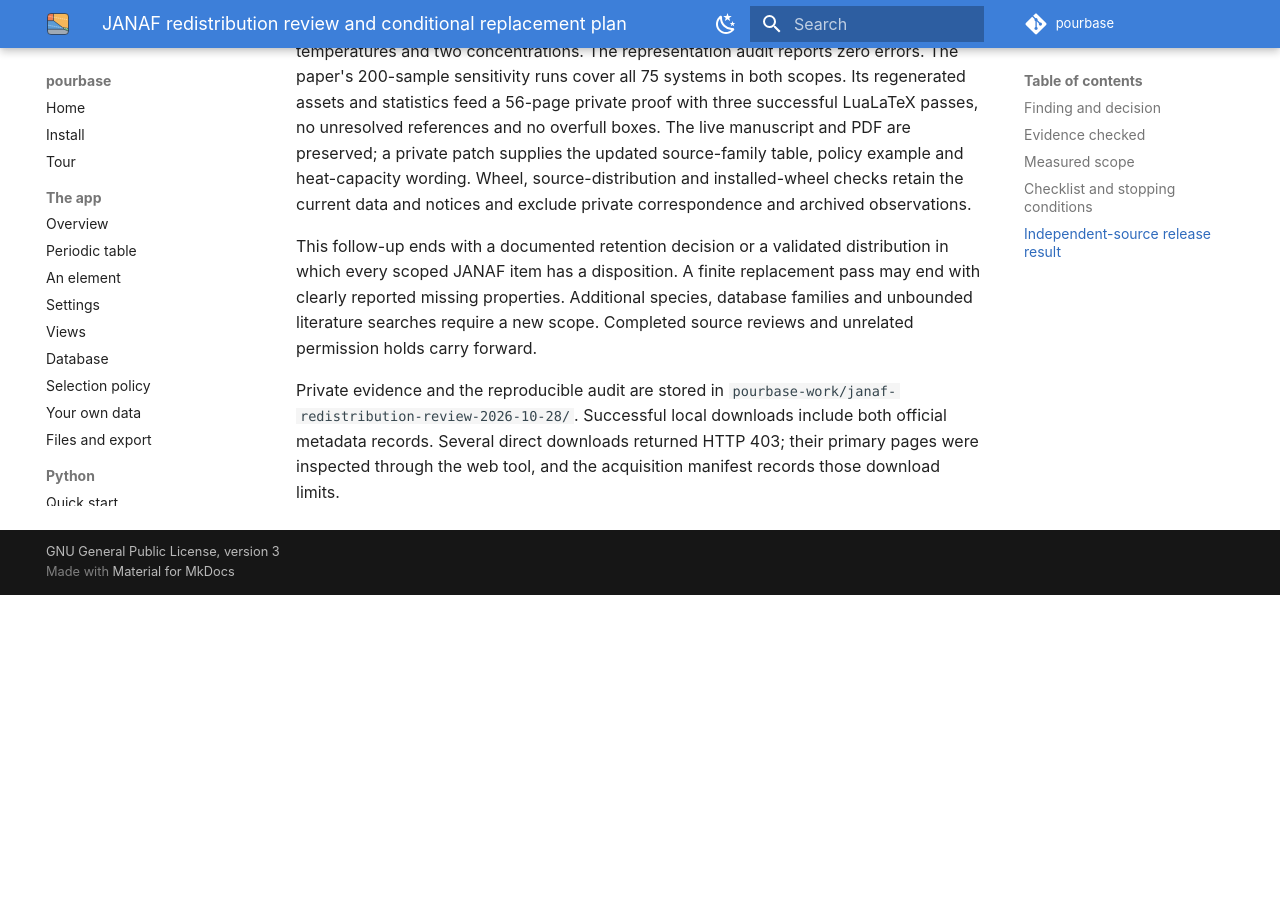
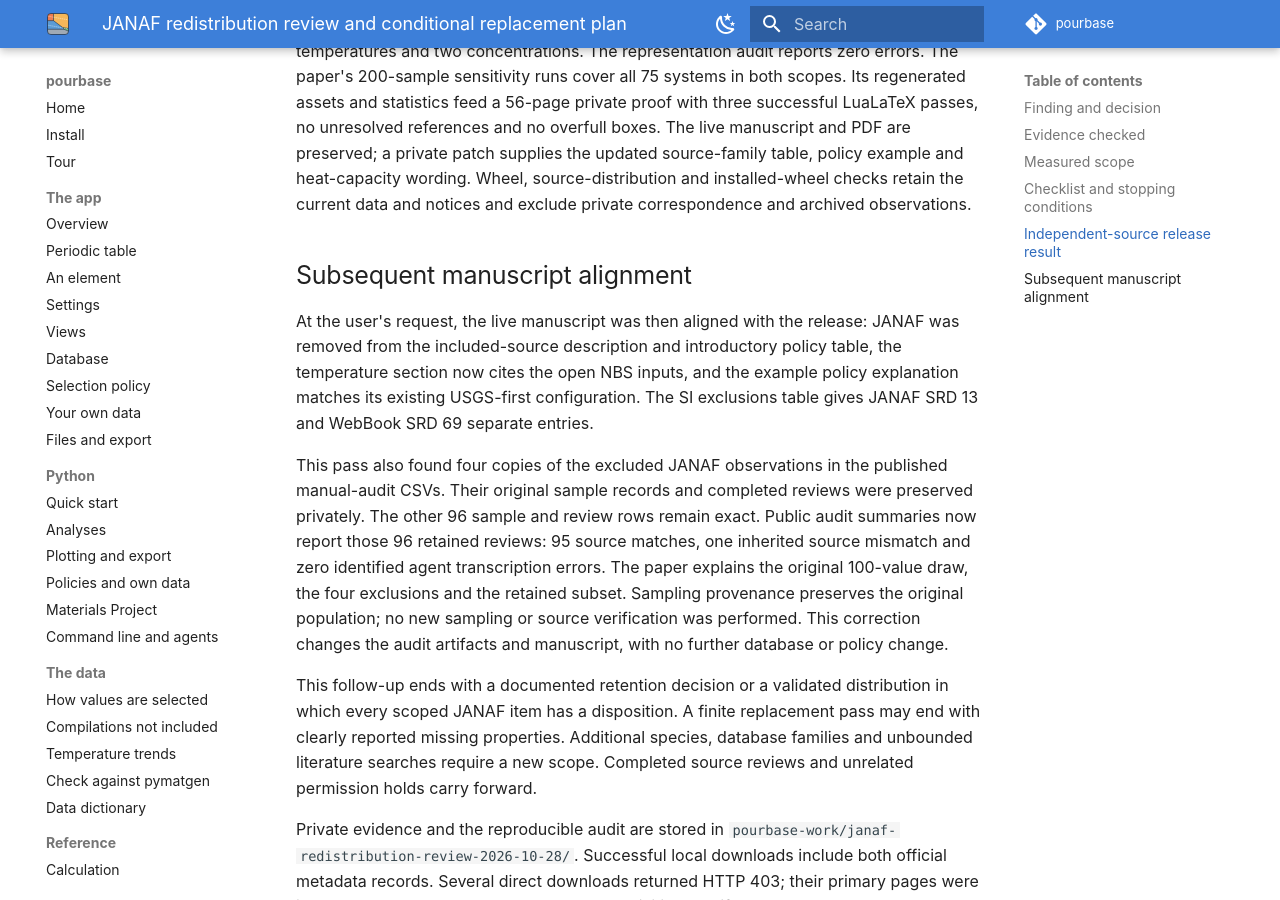
Before and after one commit to FrederikLizakJohansen/pourbase, an MkDocs documentation site: the page built from docs/sources/nist-janaf-redistribution.md, in a window 1280 px wide and 900 px high, scrolled down 5105 px. Built offline with MkDocs 1.6.1 and Material for MkDocs 9.7.7, drawn with Linux system fonts in a browser that asks for light colours; comment, search, counter and statistics services are not loaded; before the commit the page ends 5700 px from its top, so only the background shows below that.

Commit message:
Align JANAF manuscript sources and retain independently sourced audit reviews

```diff
--- a/docs/sources/nist-janaf-redistribution.md
+++ b/docs/sources/nist-janaf-redistribution.md
@@ -208,6 +208,24 @@ updated source-family table, policy example and heat-capacity wording. Wheel,
 source-distribution and installed-wheel checks retain the current data and
 notices and exclude private correspondence and archived observations.
 
+## Subsequent manuscript alignment
+
+At the user's request, the live manuscript was then aligned with the release:
+JANAF was removed from the included-source description and introductory policy
+table, the temperature section now cites the open NBS inputs, and the example
+policy explanation matches its existing USGS-first configuration. The SI
+exclusions table gives JANAF SRD 13 and WebBook SRD 69 separate entries.
+
+This pass also found four copies of the excluded JANAF observations in the
+published manual-audit CSVs. Their original sample records and completed
+reviews were preserved privately. The other 96 sample and review rows remain
+exact. Public audit summaries now report those 96 retained reviews: 95 source
+matches, one inherited source mismatch and zero identified agent transcription
+errors. The paper explains the original 100-value draw, the four exclusions
+and the retained subset. Sampling provenance preserves the original population;
+no new sampling or source verification was performed. This correction changes
+the audit artifacts and manuscript, with no further database or policy change.
+
 This follow-up ends with a documented retention decision or a validated
 distribution in which every scoped JANAF item has a disposition. A finite
 replacement pass may end with clearly reported missing properties. Additional
```
Also changed, not shown: docs/excluded-compilations.md (+2 -1 lines), verification/README.md (+11 -2 lines), 8 other files.
